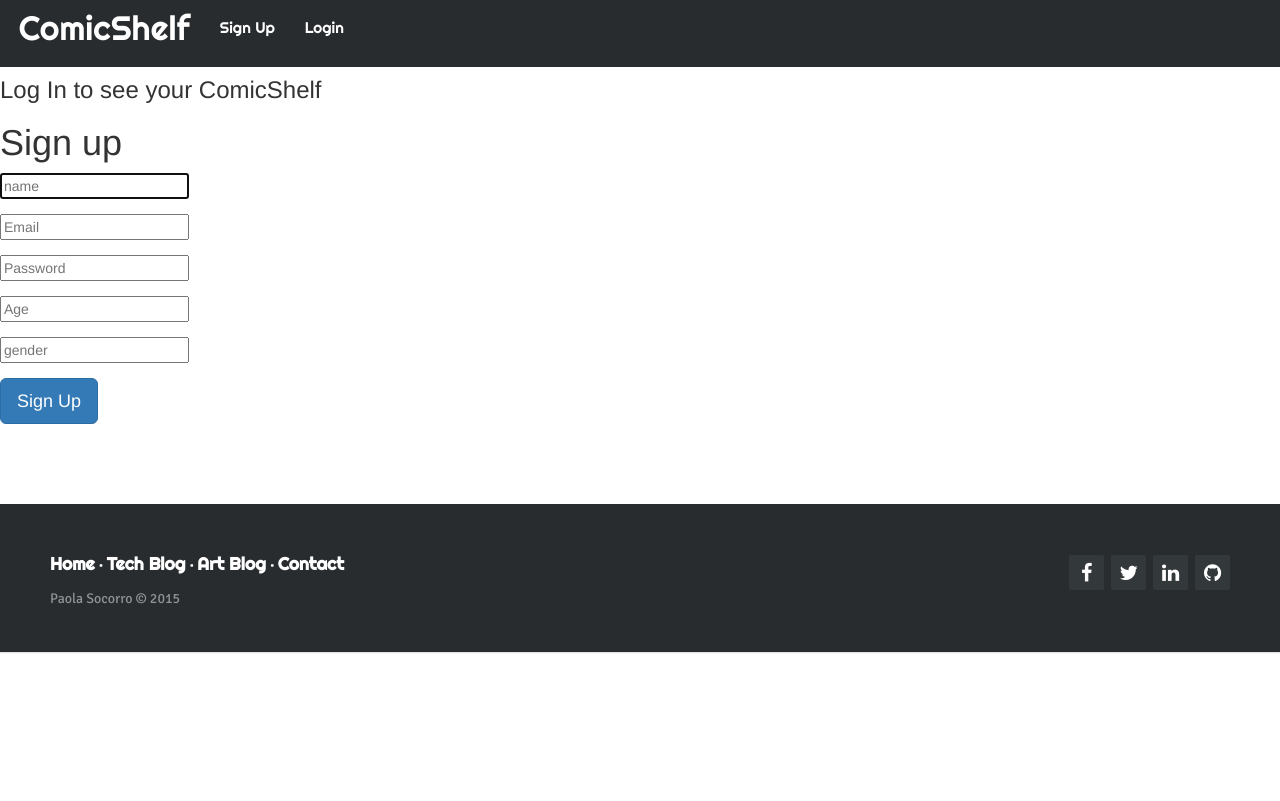
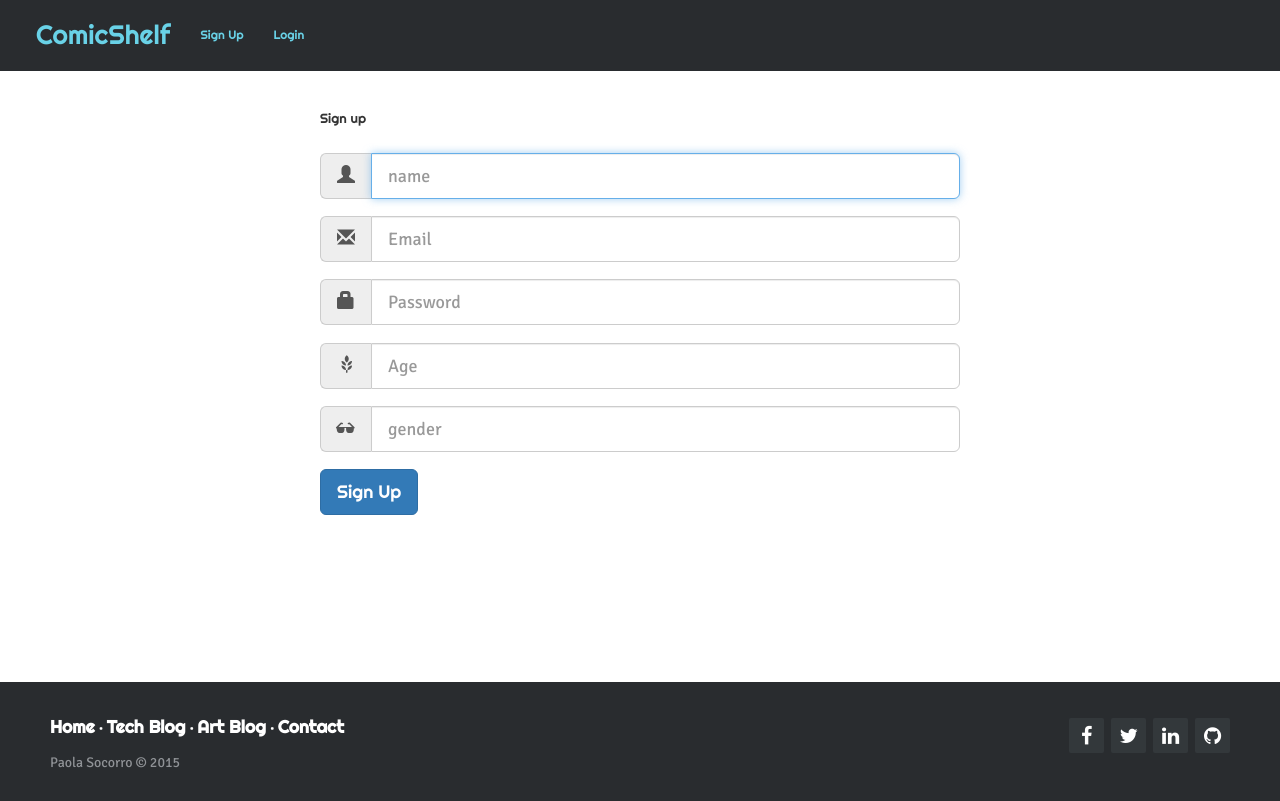
Before and after one commit to PaolaSocorro/ComicShelf, a Flask app: page /signup in a window 1280 px wide. Before the commit the page ends 653 px from the top, so only its background shows below. Run offline with Flask 2, Linux system fonts and the light colour scheme; some libraries are stand-ins or nearby versions.

Commit message:
adding styling

```diff
--- a/process_filenames.py
+++ b/process_filenames.py
@@ -52,6 +52,8 @@ def walk_files(files):
         n = re.compile(r'([a-zA-Z-:_(\s)]+)')
         y = re.compile(r'(\d\d\d\d)')
         iss = re.compile(r'(.art\s\d)|(.art\d)|(.art_\d)|(\d\d\d)|(\d\d)|(\d)')
+        iss = re.compile(r'(\d\d\d)|(\d\d)|(\d)')
+        print 'ISSUE NUMBER!!!!', iss
         e = re.compile(r'(.cb.)')
         #CHECK FOR non-comic file formats and ignore
         """
--- a/server.py
+++ b/server.py
@@ -209,10 +209,12 @@ def user_profile(id):
 
     """
     this_user = User.query.filter_by(user_id=id).one()
+    publishers = Publisher.query.all()
+    genres = Genre.query.all()
 
 
 
-    return render_template("profile.html")
+    return render_template("profile.html", publishers=publishers, genres=genres, this_user=this_user )
 
 
 
--- a/static/css/styles.css
+++ b/static/css/styles.css
@@ -4,14 +4,21 @@
   box-sizing: border-box;
 }
 
+/*body{
+  width: 100%;
+  min-height: 100%;
+}
 
+html{
+  position: relative;
+}*/
 
-body, button, h1,h2,h3,h4,h5,a, .modal-title{
+body, button, h1,h2,h3,h4,h5,a, .modal-title, #login-form,#signup-form{
   /*font-family: 'Helvetica Neue', arial, sans-serif;*/
   font-family: 'Righteous', cursive;
   font-size: 1.1em;
 }
-input, select, label, textarea,p, .filter, .mix, .sideMenuWrapper{
+input, select, label, textarea,p, .filter, .mix, .sideMenuWrapper,#login-form,#signup-form{
   font-family: 'Signika', sans-serif;
 }
 .navbar-text{
@@ -45,11 +52,13 @@ input, select, label, textarea,p, .filter, .mix, .sideMenuWrapper{
 
 #navbar{
    background-color: #292c2f;
-   padding: 1%;
-   margin:-10px;
+   /*width: 100%;*/
+   padding: 10px 20px;
+   border-radius: 0;
+   /*padding: 1%;*/
 }
 #navbar a{
-   color:  #ffffff;
+   color:  #69D2E7;
 
 }
 .navbar .navbar-nav > li > a:hover, .navbar-default .navbar-nav > li > a:focus {
@@ -58,10 +67,11 @@ input, select, label, textarea,p, .filter, .mix, .sideMenuWrapper{
 }
 
 
-/*.login-form{
-  float: none;
-  margin: 0 auto;
-}*/
+#login-form, #signup-form{
+  /*float: none;*/
+  margin-left:25%;
+  margin-right: 25%;
+}
 
 
 
@@ -72,24 +82,26 @@ input, select, label, textarea,p, .filter, .mix, .sideMenuWrapper{
 }
 
 .mix_controls{
-  padding: 2%;
+  padding: 0.5%;
+  padding-left: 25px;
   background: #333;
   color: #eee;
+
 }
 
 label{
   /*font-weight: 300;*/
   margin: 0 .4em 0 0;
-  font-size: 1.2em;
+  font-size: 1.1em;
 }
 
 button{
   display: inline-block;
-  padding: .4em .8em;
+  padding: .2em .4em;
   background: #666;
   border: 0;
   color: #ddd;
-  font-size: 12px;
+  font-size: 11px;
   font-weight: 300;
   border-radius: 4px;
   cursor: pointer;
@@ -103,15 +115,23 @@ button:focus{
   outline: 0 none;
 }
 
+button:hover{
+  background: #03899c;
+}
+
 button + label{
   margin-left: 1em;
+}
+
+.mix_library{
+  margin-top: -55px;
 }
 
 .mix_container{
   padding: 2% 2% 0;
   text-align: justify;
   font-size: 1em;
-  background: #68b8c4;
+  background: #292c2f;
 
   -webkit-backface-visibility: hidden;
 }
@@ -237,17 +257,21 @@ button + label{
 /*FOOTER*/
 /*#################*/
 
+
+.footer{
+  padding-top: 10px;
+}
+
 .footer-distributed{
-  position:absolute;
+
   /*bottom: 0;*/
   background-color: #292c2f;
-  box-shadow: 0 1px 1px 0 rgba(0, 0, 0, 0.12);
-  box-sizing: border-box;
+  /*box-shadow: 0 1px 1px 0 rgba(0, 0, 0, 0.12);*/
+  /*box-sizing: border-box;*/
   width: 100%;
   text-align: left;
   font: normal 14px sans-serif;
-
-  padding: 45px 50px;
+  padding: 30px 50px;
   margin-top: 80px;
 }
 
--- a/static/scripts/comic_viewer_modal.js
+++ b/static/scripts/comic_viewer_modal.js
@@ -102,7 +102,7 @@ $('a.sideTrigger').click(function() {
         return false;
     });
 
-    // Close Menu Trigger Function
+// Close Menu Trigger Function
 $('span.a.closeTrigger').click(function() {
     $('body').toggleClass('sideOpen');
     return false;
@@ -110,36 +110,49 @@ $('span.a.closeTrigger').click(function() {
 
 
 
+//Footer stick to bottom with dynamic pages
+
+$(function(){
+    posFooter();
+    function posFooter(){
+
+        var padding_top = $('.footer').css("padding-top").replace("px","");
+        var document_height = $(document.body).height() - padding_top;
+        var window_height = $(window).height();
+        var diff = window_height - document_height;
+
+        if (diff <0){diff = 0;}
+
+        $('.footer').css({
+            padding: diff + "px 0 0 0"
+        });
+    }
+
+    $(window).resize(posFooter);
+});
+
+
+$(function(){
+    positionFooter();
+    function positionFooter(){
+        var padding_top = $(".footer").css("padding-top").replace("px", "");
+        var page_height = $(document.body).height() - padding_top;
+        var window_height = $(window).height();
+        var difference = window_height - page_height;
+        if (difference < 0)
+            difference = 0;
+
+        $(".footer").css({
+            padding: difference + "px 0 0 0"
+        })
+    }
+
+    $(window)
+        .resize(positionFooter)
+});
+
 // $('#carousel').carousel({
 //     interval: 99999,
 //     pause: false
 // });
 // $('.item').zoom({on:'mouseover'});
-
-// $(function() {
-//     $('button').click(function() {
-//         $.ajax({
-//             url: '/open_book',
-//             data: $('form').serialize(),
-//             type: 'POST',
-//             success: function(response) {
-//                 console.log(response);
-//                 printy(response);
-
-//             },
-//             error: function(error) {
-//                 console.log(error);
-//             }
-
-
-
-//         });
-//         console.log("hello");
-
-
-//     });
-// });
-
-
-
-// = "static/uploads/Avengers Assemble/Avengers_Assemble_001_2012_Digital_Zone-Empire/Zone"
--- a/templates/base.html
+++ b/templates/base.html
@@ -2,9 +2,9 @@
 <html>
 <head>
   <title>Comics</title>
-  <link rel="stylesheet" href="static/css/styles.css" />
   <link rel="stylesheet" href="static/css/bootstrap-select.min.css" />
   <link rel="stylesheet" href="static/bootstrap/css/bootstrap.css" />
+  <link rel="stylesheet" href="static/css/styles.css" />
   <link rel="stylesheet" href="https://maxcdn.bootstrapcdn.com/font-awesome/4.4.0/css/font-awesome.min.css">
 
   <link href='https://fonts.googleapis.com/css?family=Righteous' rel='stylesheet' type='text/css'>
@@ -29,7 +29,7 @@
 
 <body class="smenu-push">
 
-<div id="container ">
+<div id="container">
 
 
     <div id="navbar" class="navbar navbar-collapse collapse">
@@ -56,24 +56,25 @@
 
 
 
-    {% if 'login_id' not in session %}
+<!--     {% if 'login_id' not in session %}
     <h3>Log In to see your ComicShelf</h3>
-    {%endif%}
+    {%endif%} -->
 
 
-    {% with messages = get_flashed_messages() %}
+<!--     {% with messages = get_flashed_messages() %}
         {% if messages %}
             {% for message in messages %}
             {{ message }}
             {% endfor %}
         {% endif %}
-    {% endwith %}
+    {% endwith %} -->
 
 
 
 
 
   {% block content %} put your content here {% endblock %}
+
 
 
   <script type="text/javascript" src = "static/scripts/mixitup_comics.js"></script>
@@ -85,7 +86,10 @@
 <!-- end of main div container -->
 </div>
 
-<footer class="footer-distributed">
+
+
+<footer class="footer">
+  <div class="footer-distributed">
 
     <div class="footer-right">
 
@@ -103,7 +107,7 @@
         ·
         <a href="https://girlncode.wordpress.com/">Tech Blog</a>
         ·
-          <a href="http://nightowli.tumblr.com/"http://nightowli.tumblr.com/>Art Blog</a>
+        <a href="http://nightowli.tumblr.com/">Art Blog</a>
         ·
         <a href="pao.socorro@gmail.com">Contact</a>
       </p>
@@ -111,15 +115,15 @@
       <p>Paola Socorro &copy; 2015</p>
     </div>
 
+  </div>
 </footer>
+
+</body>
 
 
 
-</body>
 
 {% if 'login_id' in session %}
-
-
 
     <div class="sideMenu" alt="upload menu">
       <nav class="sideMenuWrapper">
@@ -149,8 +153,6 @@
                   <option value="{{gen.genre}}">{{gen.genre}}</option>
               {%endfor%}
               </select>
-
-
             </div>
 
             <div class="form-group">
--- a/templates/login_form.html
+++ b/templates/login_form.html
@@ -2,20 +2,20 @@
 {% block content %}
 
 
-<div class="row">
+<div id="login-form" class="row">
 
     <h1 class="form-signin-heading">Login</h1>
 
     <form action="/login" class="form-signin" method="POST">
 
-        <div class="input-group input-group-lg col-md-4 margin-bottom-sm">
+        <div class="input-group input-group-lg margin-bottom-sm">
             <span class="input-group-addon">
                 <span class="glyphicon glyphicon-envelope"></span>
             </span>
         <input class="form-control" type="email" name="email" placeholder="Email address" required autofocus>
         </div>
         <br>
-        <div class="input-group input-group-lg col-md-4 margin-bottom-sm">
+        <div class="input-group input-group-lg margin-bottom-sm">
             <span class="input-group-addon">
                 <span class="glyphicon glyphicon-lock"></span>
             </span>
--- a/templates/signup.html
+++ b/templates/signup.html
@@ -1,40 +1,64 @@
 {% extends 'base.html' %}
 {% block content %}
 
+<div id="signup-form" class='row'>
+
     <h1 class="form-signin-heading">Sign up</h1>
+     <br>
 
     <div class="signup_message"></div>
 
     <form action="/signup" class="form-signin" method="POST">
 
-    <div class="form-group">
-        <label for="name-field" class="sr-only"> Name </label>
-        <input type="name" name="name" placeholder="name" required autofocus>
-    </div>
-    <div class="form-group">
-        <label for="email-field" class="sr-only">E-Mail</label>
-        <input type="email" name="email" placeholder="Email" required>
+
+
+        <div class="input-group input-group-lg margin-bottom-sm">
+            <span class="input-group-addon">
+                <span class="glyphicon glyphicon-user"></span>
+            </span>
+            <input class="form-control" type="name" name="name" placeholder="name" required autofocus>
         </div>
 
-    <div class="form-group">
-        <label for="password-field" class="sr-only"> Password </label>
-        <input type="password" name="password" placeholder="Password" required>
+        <br>
+        <div class="input-group input-group-lg margin-bottom-sm">
+            <span class="input-group-addon">
+                <span class="glyphicon glyphicon-envelope"></span>
+            </span>
+            <input class="form-control" type="email" name="email" placeholder="Email" required>
         </div>
-    <div class="form-group">
-        <label for="age-field" class="sr-only"> Age </label>
-        <input type="number" name="age" placeholder="Age">
+        <br>
+
+        <div class="input-group input-group-lg margin-bottom-sm">
+            <span class="input-group-addon">
+                <span class="glyphicon glyphicon-lock"></span>
+            </span>
+            <input class="form-control" type="password" name="password" placeholder="Password" required>
         </div>
-    <div class="form-group">
-        <label for="gender-field" class="sr-only"> Gender </label>
-        <input type="gender" name="gender" placeholder="gender">
-<!--         <select type="gender" name="gender" placeholder="gender">
-            <option value="female">Female</option>
-            <option value="male">Male</option>
-        </select> -->
+        <br>
+
+
+        <div class="input-group input-group-lg margin-bottom-sm">
+            <span class="input-group-addon">
+                <span class="glyphicon glyphicon-grain"></span>
+            </span>
+            <input class="form-control" type="number" name="age" placeholder="Age">
+        </div>
+        <br>
+
+
+        <div class="input-group input-group-lg margin-bottom-sm">
+            <span class="input-group-addon">
+                <span class="glyphicon glyphicon-sunglasses"></span>
+            </span>
+            <input class="form-control" type="gender" name="gender" placeholder="gender">
+
         </div>
 
-
+        <br>
         <button class="btn btn-lg btn-primary" type="submit">Sign Up</button>
 
     </form>
+
+</div>
+
 {% endblock %}
```
Also changed, not shown: templates/homepage.html (+12 -7 lines), templates/profile.html (+0 -37 lines). Lines whose indentation alone changed are shown as unchanged.
